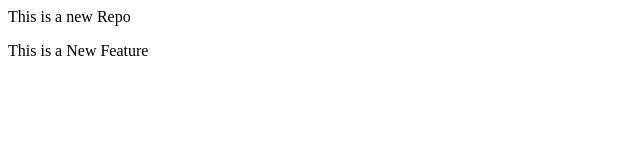
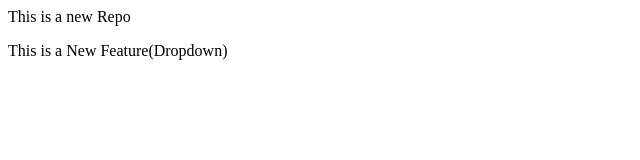
Before and after one commit to Dileep17may/localrepo, a plain HTML site: page index.html in a window 1280 px wide. Shown: the full height of the page, 0-640 px from the left. Drawn offline with Linux system fonts and the light colour scheme.

Commit message:
Add Dropdown

```diff
--- a/index.html
+++ b/index.html
@@ -1,2 +1,2 @@
 <p>This is a new Repo</p>
-<p>This is a New Feature</p>
+<p>This is a New Feature(Dropdown)</p>
```
